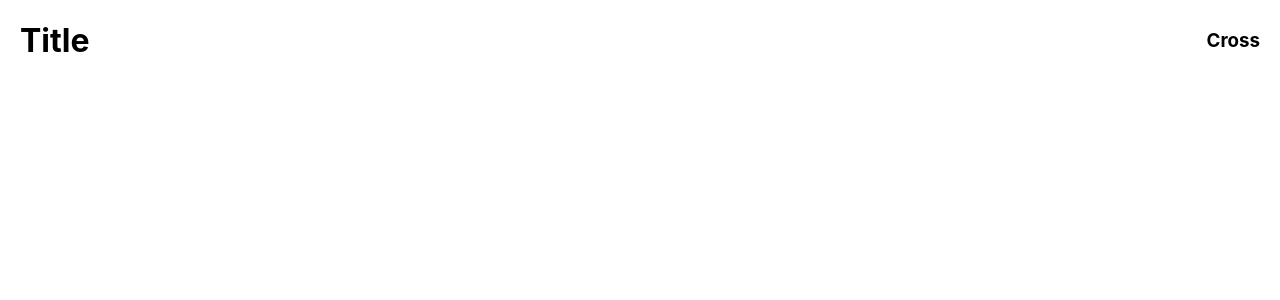
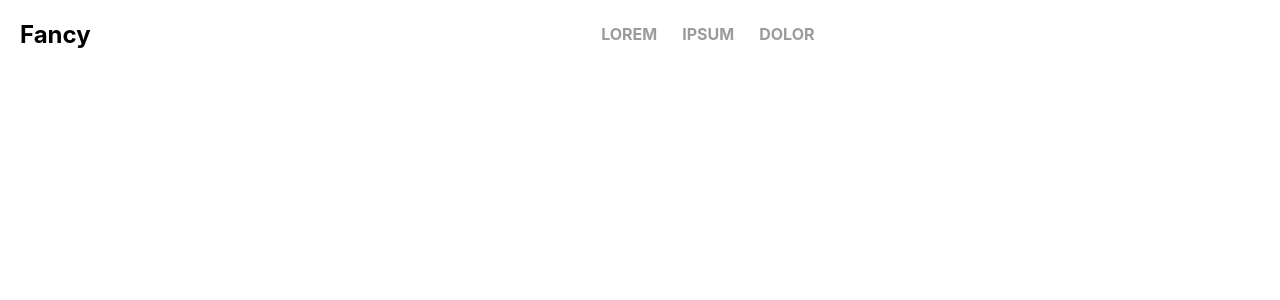
Before and after one commit to casiimir/fancy, a React (Create React App) app: page / in a window 1280 px wide. Shown: the top 300 px of the page. Built offline with nearby package versions, Linux system fonts and the light colour scheme.

Commit message:
feature: add navbar base

```diff
--- a/src/components/Navbar/index.jsx
+++ b/src/components/Navbar/index.jsx
@@ -1,11 +1,30 @@
 import styles from "./index.module.scss";
+import menu from "../../img/menu.png";
 
 const Navbar = () => {
   return (
-    <div className={styles.Navbar}>
-      <h1>Title</h1>
-      <h3>Cross</h3>
-    </div>
+    <nav className={styles.Navbar}>
+      <h1 className={styles.Navbar_logo}>Fancy</h1>
+
+      {/* Mobile - hamburger style */}
+      <button className={styles.Navbar_btn}>
+        <img
+          className={styles.Navbar_btn__image}
+          onClick={() => {}}
+          src={menu}
+          alt="menu-icon"
+        />
+      </button>
+
+      {/* Desktop - classical style */}
+      <div className={styles.Navbar_links}>
+        <ul>
+          <li>lorem</li>
+          <li>ipsum</li>
+          <li>dolor</li>
+        </ul>
+      </div>
+    </nav>
   );
 };
 
--- a/src/components/Navbar/index.module.scss
+++ b/src/components/Navbar/index.module.scss
@@ -1,5 +1,53 @@
+@import "../../styles/_mixins";
+@import "../../styles/_variables";
+
 .Navbar {
-  display: flex;
-  justify-content: space-between;
-  align-items: center;
+  @include flexbox(space-between, center);
+
+  &_logo {
+  }
+
+  // Mobile hamburger ver.
+  &_btn {
+    background: transparent;
+    border: 0;
+    outline: none;
+
+    @include desktop() {
+      display: none;
+    }
+  }
+  &_btn__image {
+    width: 35px;
+    height: 35px;
+
+    transition: transform 0.35s;
+
+    &:hover,
+    &:focus {
+      transform: rotate(90deg);
+    }
+  }
+
+  &_links {
+    @include flexbox();
+    width: 100%;
+
+    ul {
+      @include flexbox();
+      list-style: none;
+
+      li {
+        margin-left: 25px;
+
+        color: $grey_color_light;
+        font-weight: bold;
+        text-transform: uppercase;
+      }
+    }
+
+    @include mobile() {
+      display: none;
+    }
+  }
 }
```
Also changed, not shown: src/img/menu.png (added), src/img/menu.svg (added).
